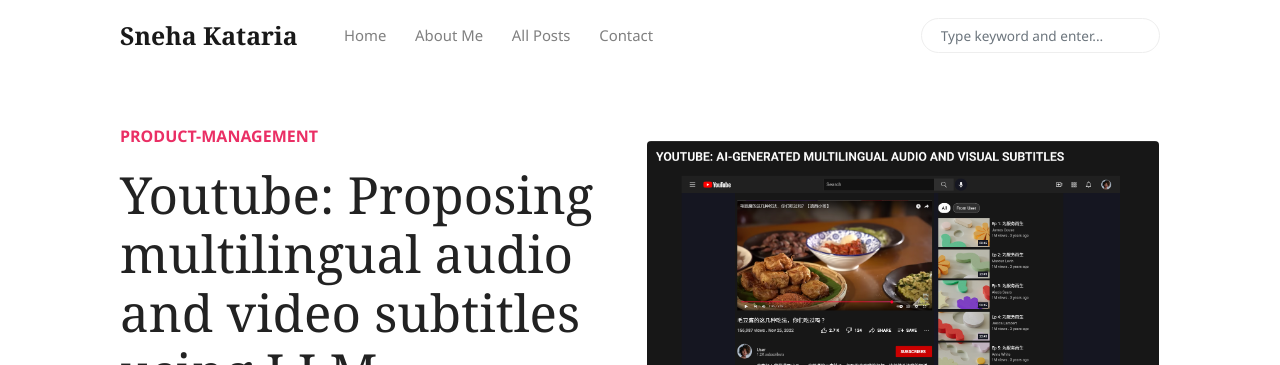
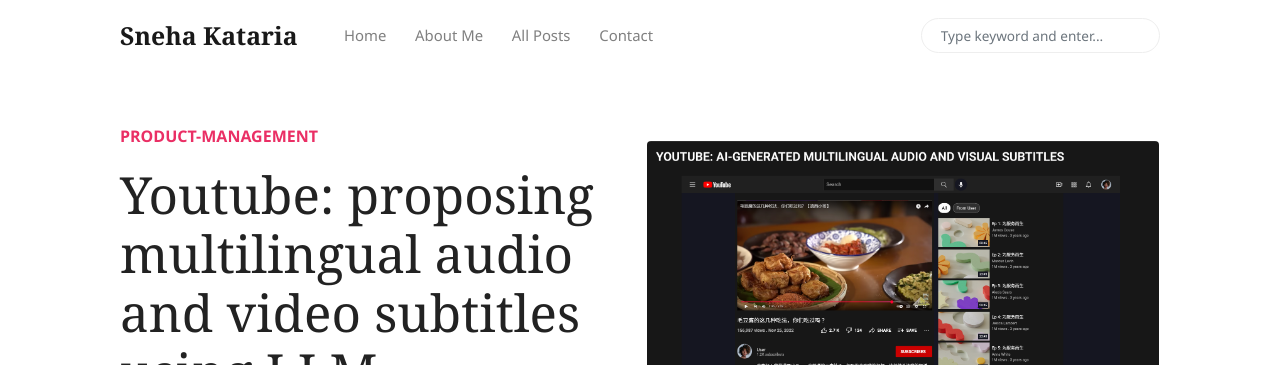
Before and after one commit to sneha-kataria/blog, a Jekyll site: the page built from _posts/product-management/2024-11-15-youtube-ai-multilingual-audio-visual-subtitles.md, in a window 1280 px wide and 900 px high. Shown: the top 365 px of the window. Built offline with Jekyll 4.4.1, drawn with Linux system fonts in a browser that asks for light colours; nearby versions of some CDN libraries; comment, search, counter and statistics services are not loaded; some of the changed text lies outside the part shown.

Commit message:
Moved the sql project to key projects.

```diff
--- a/_posts/product-management/2024-11-15-youtube-ai-multilingual-audio-visual-subtitles.md
+++ b/_posts/product-management/2024-11-15-youtube-ai-multilingual-audio-visual-subtitles.md
@@ -1,6 +1,6 @@
 ---
 layout: post
-title: "Youtube: Proposing multilingual audio and video subtitles using LLM"
+title: "Youtube: proposing multilingual audio and video subtitles using LLM"
 author: Sneha
 categories: [ product-management ]
 tags: [ product-market fit, ideas]
--- a/index.html
+++ b/index.html
@@ -103,7 +103,7 @@
 
     <!--        {%- assign third_post = site.posts[2] -%}-->
 
-            {% assign third_post = site.posts | where: "path", "_posts/product-management/2024-12-01-airbnb-proposal-ai-generated-recommendation.md" | first %}
+            {% assign third_post = site.posts | where: "path", "_posts/product-management/2025-02-15-data-analysis-using-sql.md" | first %}
 
             <div class="mb-3 d-flex align-items-center">
 
```
Also changed, not shown: _posts/product-management/2024-11-01-apple-watch-annex.md (+1 -1 lines).
